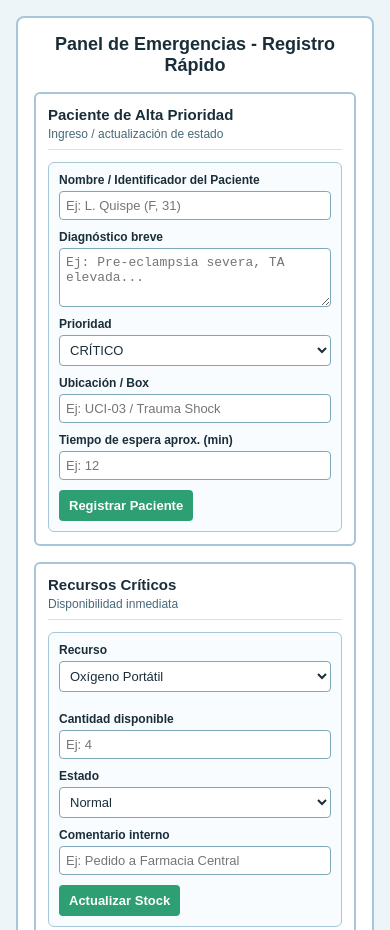
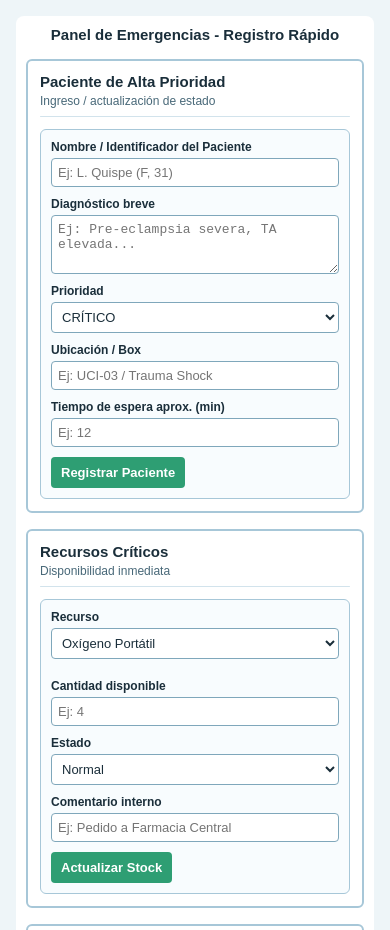
Before and after one commit to jramirezma/practicas-facu, a plain HTML site: page practicas/panel/index.html in a window 390 px wide. Shown: the top 930 px of the page. Drawn offline with Linux system fonts and the light colour scheme.

Commit message:
Update index.html

```diff
--- a/practicas/panel/index.html
+++ b/practicas/panel/index.html
@@ -59,6 +59,30 @@
       @media (max-width: 600px) {
         .grid-principal {
           grid-template-columns: 1fr;
+        }
+
+      @media (max-width: 400px) {
+          /* achicamos el título */
+          h1 {
+            font-size: 15px;
+          }
+
+          /* quitamos el borde del panel */
+          .panel-emergencias {
+            border: none;
+            padding: 10px;
+          }
+
+          /* aumentamos padding interno de los formularios */
+          form {
+            padding: 16px;
+          }
+
+          /* los botones un poco más grandes para el dedo */
+          form button {
+            padding: 10px 12px;
+            font-size: 14px;
+          }
         }
       }
 
```
